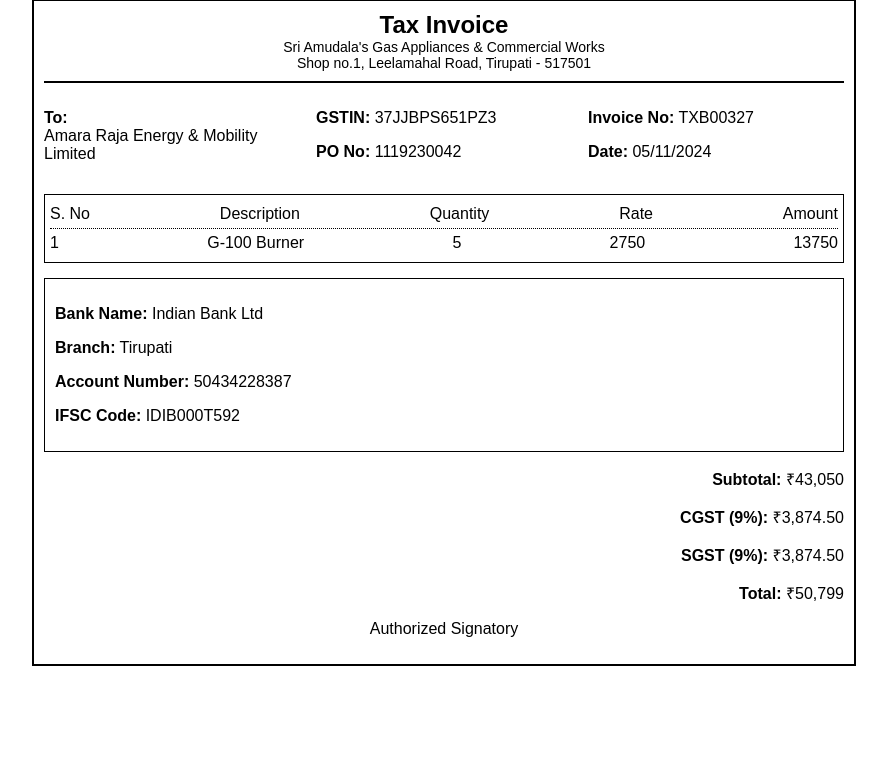
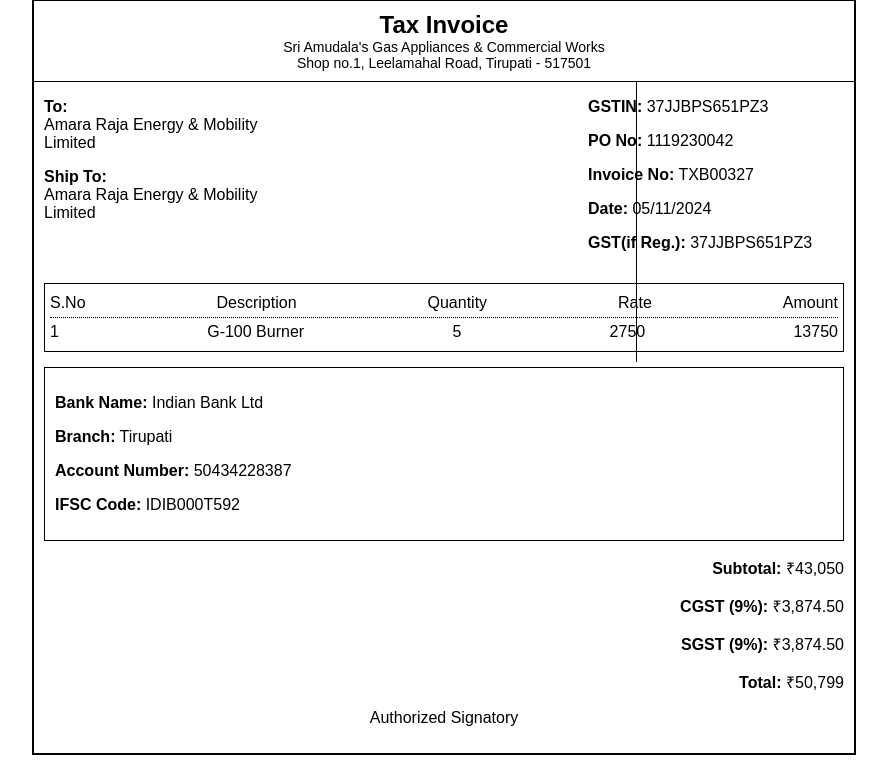
Before and after one commit to AmudalaGirish/sages, a Django app: template invoice/templates/invoice/invoice.html in a window 1280 px wide. Shown: the part 21-800 px from the top of the page, without its empty margins (196-1083 px from the left). Run offline with Django 5.2, Linux system fonts and the light colour scheme; the template is opened without the code that fills it, so the values that code supplies are empty.

Commit message:
invoice file changes

```diff
--- a/invoice/templates/invoice/invoice.html
+++ b/invoice/templates/invoice/invoice.html
@@ -26,9 +26,13 @@
       font-size: 14px;
     }
     .divider {
-      border-top: 2px solid black;
-      margin: 10px 0;
+      border-top: 1px solid black;
+      margin: 0; /* Remove default spacing */
+      width: calc(100% + 20px); /* Extend divider to touch borders, compensating for padding */
+      position: relative; /* Align relative to parent */
+      left: -10px; /* Adjust for left padding */
     }
+
     .section {
       margin-bottom: 15px;
     }
@@ -64,6 +68,15 @@
       text-align: center;
       margin-top: 15px;
     }
+
+    .vertical-line {
+      width: 1px;
+      background-color: black;
+      position: absolute;
+      height: 35%;
+      left: 65%;
+    }
+
   </style>
 </head>
 <body>
@@ -80,21 +93,25 @@
     <div class="section row-group">
       <div class="left">
         <p><b>To:</b><br>Amara Raja Energy & Mobility Limited</p>
+        <p><b>Ship To:</b><br>Amara Raja Energy & Mobility Limited</p>
       </div>
-      <div class="middle">
+
+      <!-- Divider Line -->
+      <div class="vertical-line"></div>
+
+      <div class="right">
         <p><b>GSTIN:</b> 37JJBPS651PZ3</p>
         <p><b>PO No:</b> 1119230042</p>
-      </div>
-      <div class="right">
         <p><b>Invoice No:</b> TXB00327</p>
         <p><b>Date:</b> 05/11/2024</p>
+        <p><b>GST(if Reg.):</b> 37JJBPS651PZ3 </p>
       </div>
     </div>
 
     <!-- Items Section -->
     <div class="section items">
       <div class="item-row">
-        <div>S. No</div>
+        <div>S.No</div>
         <div>Description</div>
         <div>Quantity</div>
         <div>Rate</div>
```
